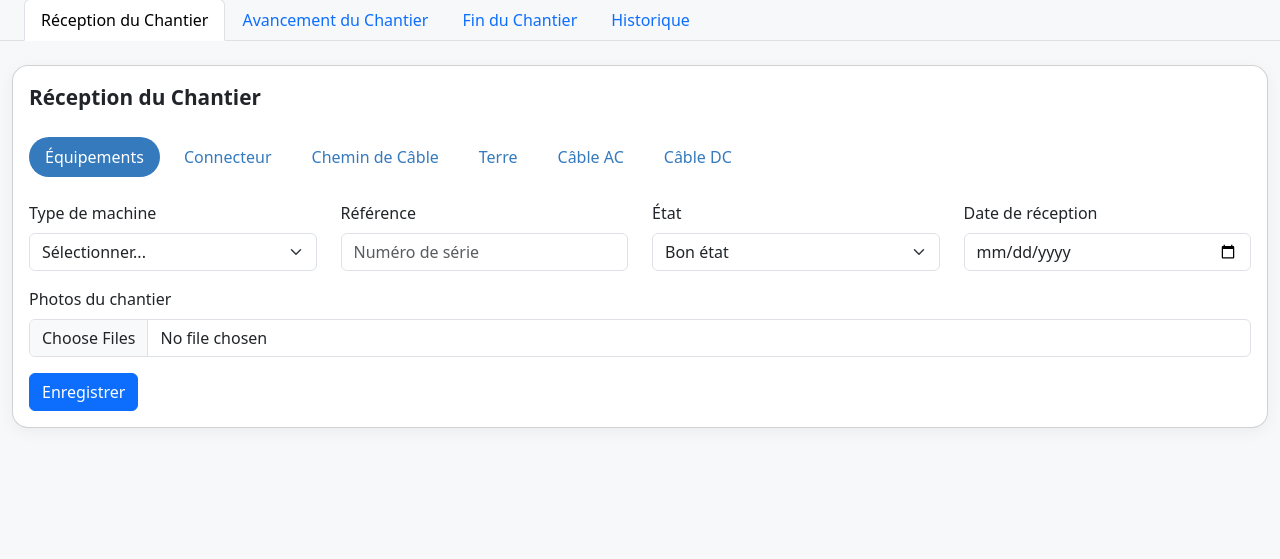
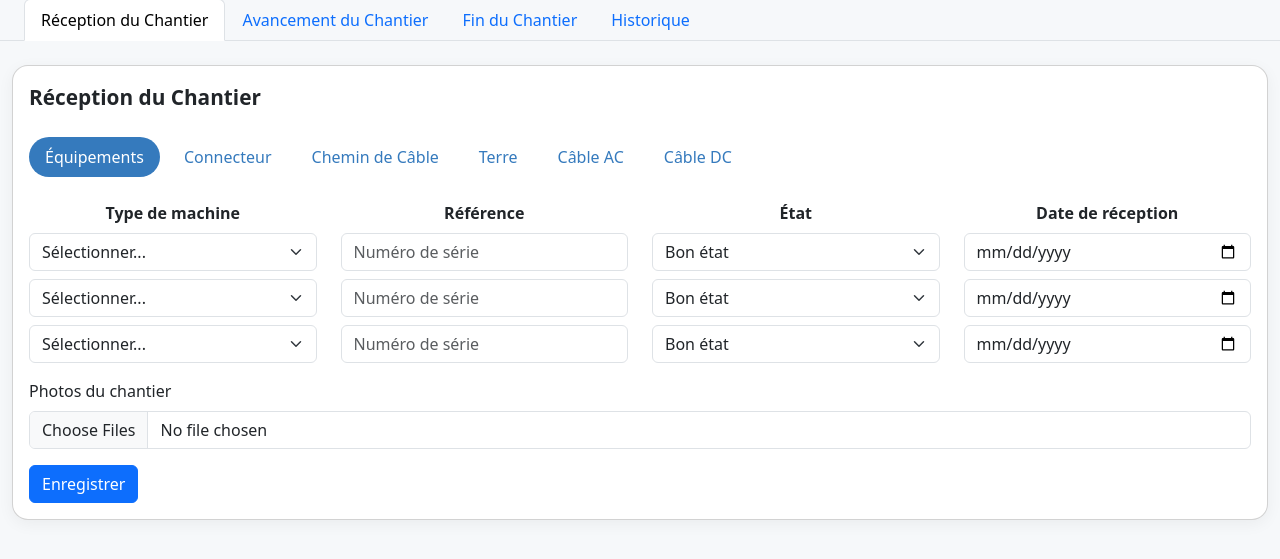
Before and after one commit to vinishtomar/TSB2, a Flask app: page / in a window 1280 px wide. Shown: the part 129-688 px from the top of the page. Run offline with Flask 2, Linux system fonts and the light colour scheme; the visitor is signed in with stand-in values (Sample User, id 1); data that the repository does not hold is empty.

Commit message:
Update index.html

```diff
--- a/ChefAssistantWeb/templates/index.html
+++ b/ChefAssistantWeb/templates/index.html
@@ -124,13 +124,19 @@
               </li>
             </ul>
             <div class="tab-content" id="receptionSubTabContent">
-              <!-- Équipements Tab Content -->
+              <!-- Équipements Tab Content with three machines -->
               <div class="tab-pane fade show active" id="equipements" role="tabpanel" aria-labelledby="equipements-tab">
                 <form method="POST" action="{{ url_for('suivi_journalier') }}" enctype="multipart/form-data">
-                  <div class="row mb-3">
+                  <div class="row mb-2 fw-bold text-center">
+                    <div class="col-md-3">Type de machine</div>
+                    <div class="col-md-3">Référence</div>
+                    <div class="col-md-3">État</div>
+                    <div class="col-md-3">Date de réception</div>
+                  </div>
+                  <!-- Machine 1 -->
+                  <div class="row mb-2">
                     <div class="col-md-3">
-                      <label class="form-label">Type de machine</label>
-                      <select class="form-select" name="equipement_type" required>
+                      <select class="form-select" name="equipement_type_1" required>
                         <option value="">Sélectionner...</option>
                         <option value="Nacelle ciseau">Nacelle ciseau</option>
                         <option value="Nacelle à bras">Nacelle à bras</option>
@@ -138,20 +144,65 @@
                       </select>
                     </div>
                     <div class="col-md-3">
-                      <label class="form-label">Référence</label>
-                      <input type="text" class="form-control" name="equipement_reference" placeholder="Numéro de série" required>
+                      <input type="text" class="form-control" name="equipement_reference_1" placeholder="Numéro de série" required>
                     </div>
                     <div class="col-md-3">
-                      <label class="form-label">État</label>
-                      <select class="form-select" name="equipement_etat" required>
+                      <select class="form-select" name="equipement_etat_1" required>
                         <option value="Bon état">Bon état</option>
                         <option value="À vérifier">À vérifier</option>
                         <option value="Défaillant">Défaillant</option>
                       </select>
                     </div>
                     <div class="col-md-3">
-                      <label class="form-label">Date de réception</label>
-                      <input type="date" class="form-control" name="equipement_date_reception" required>
+                      <input type="date" class="form-control" name="equipement_date_reception_1" required>
+                    </div>
+                  </div>
+                  <!-- Machine 2 -->
+                  <div class="row mb-2">
+                    <div class="col-md-3">
+                      <select class="form-select" name="equipement_type_2" required>
+                        <option value="">Sélectionner...</option>
+                        <option value="Nacelle ciseau">Nacelle ciseau</option>
+                        <option value="Nacelle à bras">Nacelle à bras</option>
+                        <option value="Manitou">Manitou</option>
+                      </select>
+                    </div>
+                    <div class="col-md-3">
+                      <input type="text" class="form-control" name="equipement_reference_2" placeholder="Numéro de série" required>
+                    </div>
+                    <div class="col-md-3">
+                      <select class="form-select" name="equipement_etat_2" required>
+                        <option value="Bon état">Bon état</option>
+                        <option value="À vérifier">À vérifier</option>
+                        <option value="Défaillant">Défaillant</option>
+                      </select>
+                    </div>
+                    <div class="col-md-3">
+                      <input type="date" class="form-control" name="equipement_date_reception_2" required>
+                    </div>
+                  </div>
+                  <!-- Machine 3 -->
+                  <div class="row mb-3">
+                    <div class="col-md-3">
+                      <select class="form-select" name="equipement_type_3" required>
+                        <option value="">Sélectionner...</option>
+                        <option value="Nacelle ciseau">Nacelle ciseau</option>
+                        <option value="Nacelle à bras">Nacelle à bras</option>
+                        <option value="Manitou">Manitou</option>
+                      </select>
+                    </div>
+                    <div class="col-md-3">
+                      <input type="text" class="form-control" name="equipement_reference_3" placeholder="Numéro de série" required>
+                    </div>
+                    <div class="col-md-3">
+                      <select class="form-select" name="equipement_etat_3" required>
+                        <option value="Bon état">Bon état</option>
+                        <option value="À vérifier">À vérifier</option>
+                        <option value="Défaillant">Défaillant</option>
+                      </select>
+                    </div>
+                    <div class="col-md-3">
+                      <input type="date" class="form-control" name="equipement_date_reception_3" required>
                     </div>
                   </div>
                   <div class="mb-3">
```
